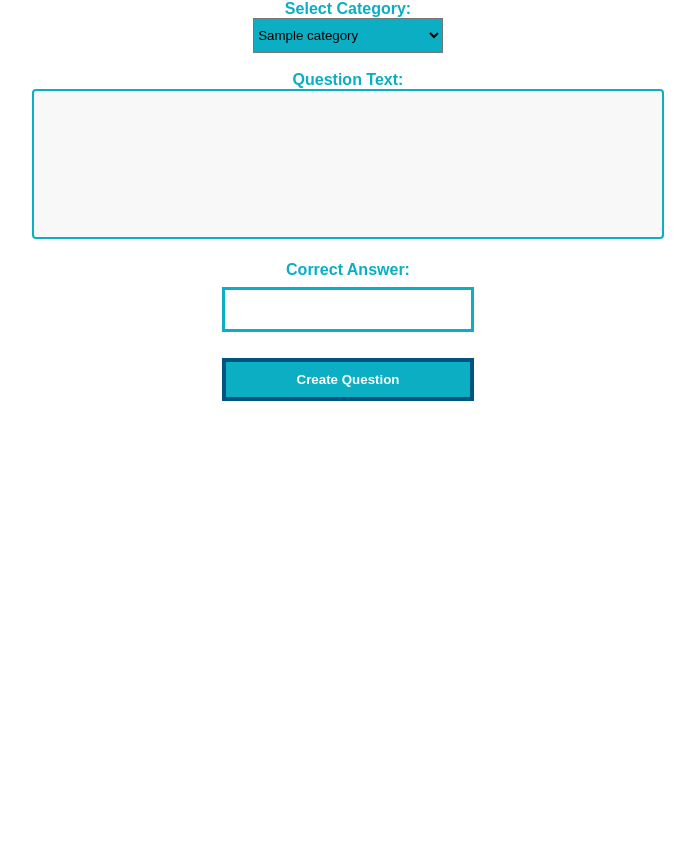
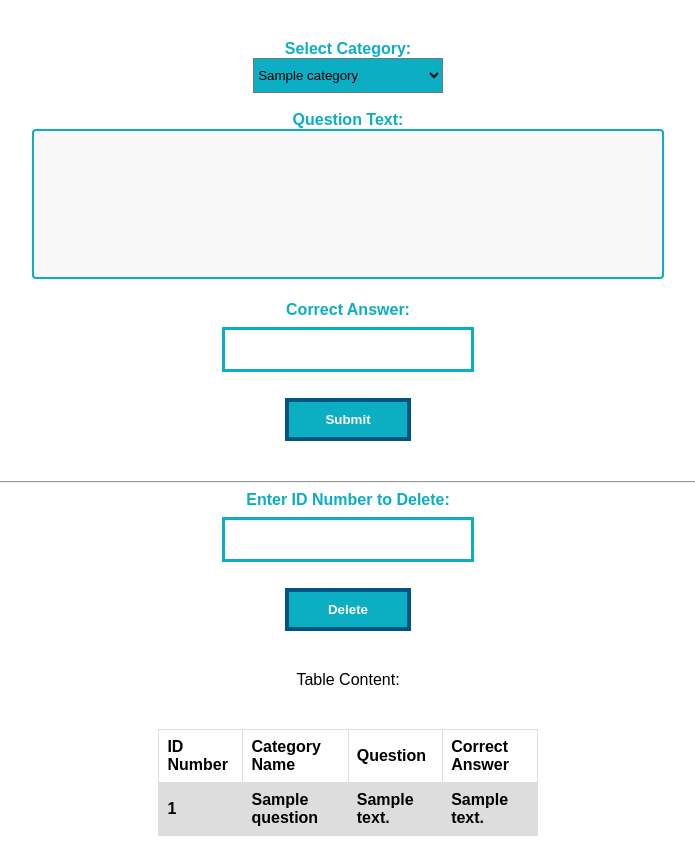
Before and after one commit to Chillfoyle/EN.605.601.81.SU24-FOUNDATIONS-OF-SOFTWARE-ENGINEERING-, a Flask app: page /create_question in a window 1280 px wide. Shown: the part 242-1086 px from the top of the page, without its empty margins (292-987 px from the left). Before the commit the page ends 643 px from the top, so only its background shows below. Run offline with Flask 3, Linux system fonts and the light colour scheme; tables that the repository leaves empty hold one stand-in row (values such as "Sample post"); lists and menus that the app fills with data are empty.

Commit message:
Display tables, changes behaviors, insert, remove data

```diff
--- a/app.py
+++ b/app.py
@@ -75,10 +75,44 @@ def create_category():
         db.execute("INSERT INTO categories (name, color) VALUES (?, ?)", (category_name, category_color))
         db.commit()
         db.close()
-    return render_template('create_category.html')
+
+        # delete_name = request.form['delete_name']
+        # print(f"{delete_name}")
+        # if delete_name != "":
+        #     db = get_db()
+        #     db.execute("DELETE from categories where name=?", (delete_name,))
+        #     db.commit()
+        #     db.close()
+
+    # Queries categories from database
+    db = get_db()
+    table = db.execute("SELECT * from categories").fetchall()
+    db.commit()
+    db.close()
+    return render_template('create_category.html', table=table)
+
+@app.route('/delete_category', methods=['POST'])
+def delete_category():
+    if request.method == 'POST':
+        delete_name = request.form['delete_name']
+        print(f"{delete_name}")
+        if delete_name != "":
+            db = get_db()
+            db.execute("DELETE from categories where name=?", (delete_name,))
+            db.commit()
+            db.close()
+
+    # Queries categories from database
+    db = get_db()
+    table = db.execute("SELECT * from categories").fetchall()
+    db.commit()
+    db.close()
+    return render_template('create_category.html', table=table)
+
 
 @app.route('/create_question', methods=['GET', 'POST'])
 def create_question():
+
     if request.method == 'POST':
         name = request.form['name']
         question_text = request.form['question_text']
@@ -94,7 +128,31 @@ def create_question():
     db = get_db()
     categories = db.execute("SELECT * FROM categories").fetchall()
     db.close()
-    return render_template('create_question.html', categories=categories)
+
+    # Queries questions from database
+    db = get_db()
+    table = db.execute("SELECT * from questions").fetchall()
+    db.commit()
+    db.close()
+    return render_template('create_question.html', categories=categories, table=table)
+
+@app.route('/delete_question', methods=['POST'])
+def delete_question():
+    if request.method == 'POST':
+        delete_id = request.form['delete_id']
+        print(f"{delete_id}")
+        if delete_id != "":
+            db = get_db()
+            db.execute("DELETE from questions where id=?", (delete_id,))
+            db.commit()
+            db.close()
+
+    # Queries categories from database
+    db = get_db()
+    table = db.execute("SELECT * from questions").fetchall()
+    db.commit()
+    db.close()
+    return render_template('create_question.html', table=table)
 
 @app.route('/get_question', methods=['GET'])
 def get_question():
--- a/templates/create_question.html
+++ b/templates/create_question.html
@@ -26,13 +26,9 @@
             color: rgb(253, 253, 253);
             padding: 10px 24px;
             cursor: pointer;
-            width: 20%;
+            width: 10%;
             margin: 0 auto;
             display: block;
-        }
-
-        .bttg button:not(:last-child) {
-            border-bottom: none;
         }
 
         .bttg button:hover {
@@ -71,6 +67,23 @@
                 line-height:30px;
                 margin: 0 auto;
         }
+        table {
+                font-family: arial, sans-serif;
+                border-collapse: collapse;
+                width: 30%;
+                margin: 0 auto;
+                padding-top: 20px;
+                }
+
+                td, th {
+                border: 1px solid #dddddd;
+                text-align: left;
+                padding: 8px;
+                }
+
+                tr:nth-child(even) {
+                background-color: #dddddd;
+        }
     </style>
     <title>Create Question</title>
 </head>
@@ -78,7 +91,7 @@
     <header>
         <h1>Create Question</h1>
     </header>
-    <div class="bttg">
+    <div class="bttg" style="margin-top: 40px;">
         <center><form method="post">
             <label for="category_id" style="color: #0baec3;font-weight: 500;"><strong>Select Category:</strong></label><br>
             <select id="name" name="name" required>
@@ -91,9 +104,33 @@
             <textarea id="question_text" name="question_text" rows="4" cols="50" required></textarea><br><br>
             <label for="correct_answer" style="color: #0baec3;font-weight: 500;"><strong>Correct Answer:</strong></label><br>
             <input type="text" id="correct_answer" name="correct_answer" required><br><br>
-            <button type="submit"><strong>Create Question</strong></button>
+            <button type="submit"><strong>Submit</strong></button>
+
+            <hr style="margin-top: 40px; background-color: #0baec3;">
+        </form></center>
+
+        <center><form action="/delete_question" method="post">
+            <label for="delete_id" style="color: #0baec3;"><b>Enter ID Number to Delete:</b></label><br>
+            <input type="text" id="delete_id" name="delete_id" required><br><br>
+            <button type="submit"><strong>Delete</strong></button>
+            <p style="margin-top: 40px;">Table Content:</p>
+            <table style="margin-top: 40px;">
+                <tr>
+                    <th>ID Number</th>
+                    <th>Category Name</th>
+                    <th>Question</th>
+                    <th>Correct Answer</th>
+                </tr>
+                {% for row in table %}
+                <tr>
+                  <th> {{ row[0] }}</th>
+                  <th> {{ row[1] }}</th>
+                  <th> {{ row[2] }}</th>
+                  <th> {{ row[3] }}</th>
+                </tr>
+                {% endfor %}
+            </table>
         </form></center>
     </div>
-
 </body>
 </html>
```
Also changed, not shown: templates/create_category.html (+47 -8 lines).
